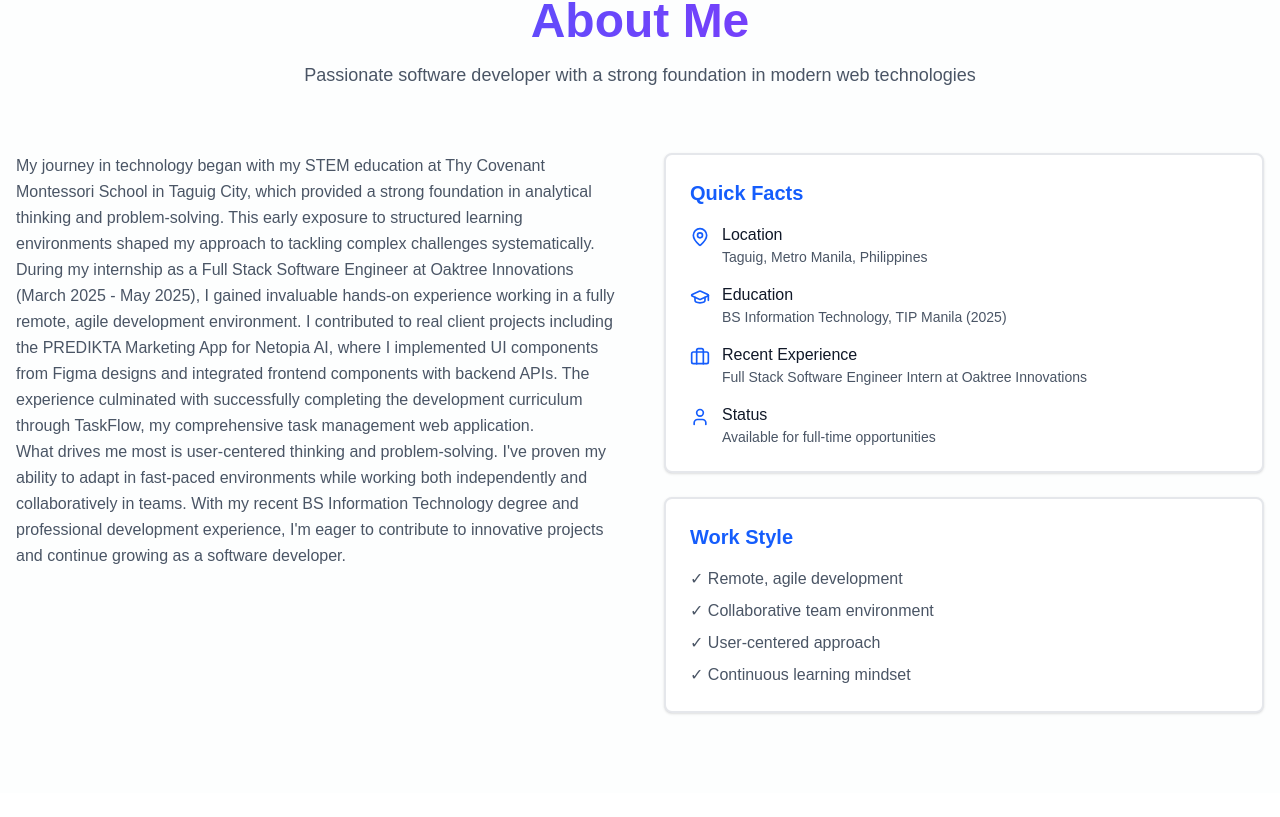
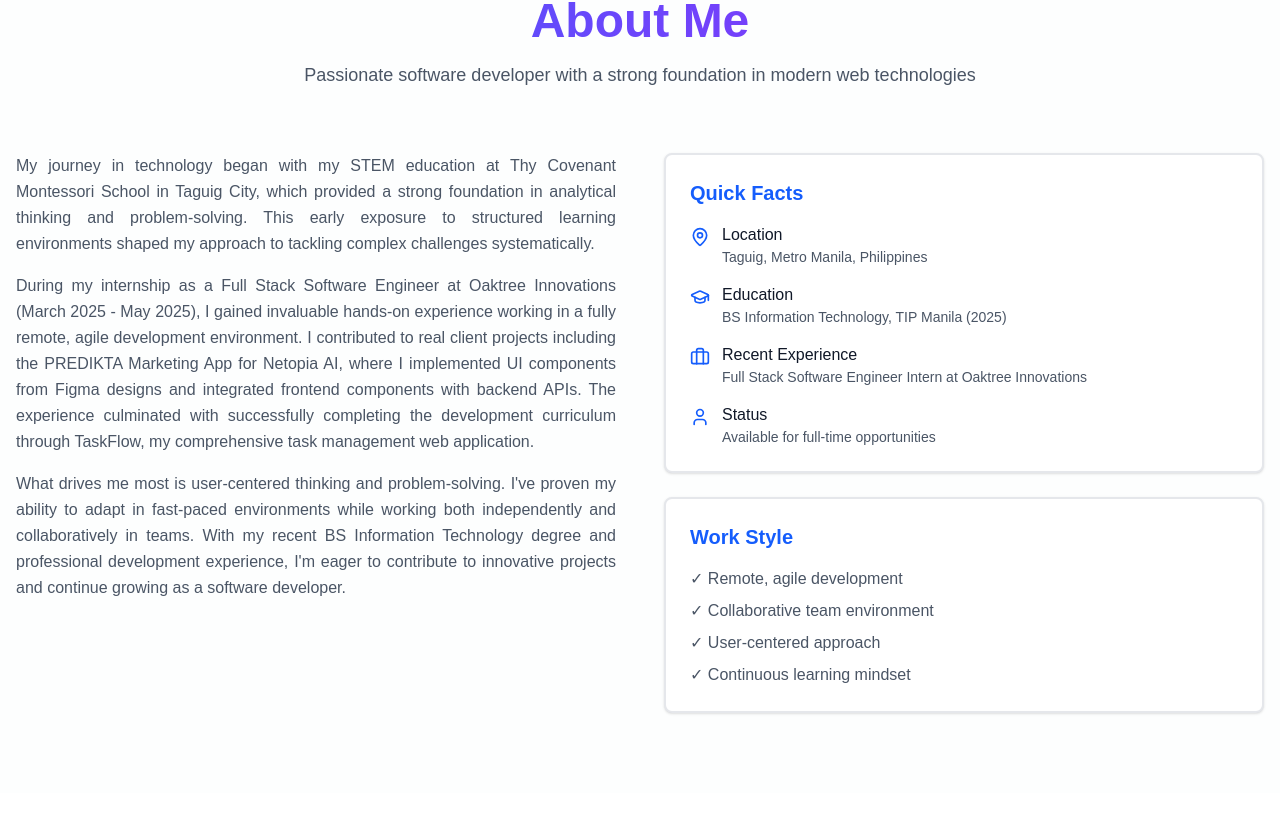
Before and after one commit to reyowner/e-portf, a Next.js app: page / in a window 1280 px wide. Shown: the part 883-1700 px from the top of the page. Built offline with nearby package versions, Linux system fonts and the light colour scheme.

Commit message:
working download resume; update contents

```diff
--- a/src/components/AboutMe.tsx
+++ b/src/components/AboutMe.tsx
@@ -28,13 +28,13 @@ const About: React.FC = () => {
         <div className="grid lg:grid-cols-2 gap-12 items-start">
           <div className="space-y-6">
             <div className="prose prose-lg max-w-none">
-              <p className="text-gray-600 dark:text-gray-400 leading-relaxed">
+              <p className="mb-4 text-gray-600 dark:text-gray-400 leading-relaxed text-justify">
                 My journey in technology began with my STEM education at Thy Covenant Montessori School in Taguig City,
                 which provided a strong foundation in analytical thinking and problem-solving. This early exposure to
                 structured learning environments shaped my approach to tackling complex challenges systematically.
               </p>
 
-              <p className="text-gray-600 dark:text-gray-400 leading-relaxed">
+              <p className="mb-4 text-gray-600 dark:text-gray-400 leading-relaxed text-justify">
                 During my internship as a Full Stack Software Engineer at Oaktree Innovations (March 2025 - May 2025),
                 I gained invaluable hands-on experience working in a fully remote, agile development environment. I
                 contributed to real client projects including the PREDIKTA Marketing App for Netopia AI, where I
@@ -43,7 +43,7 @@ const About: React.FC = () => {
                 comprehensive task management web application.
               </p>
 
-              <p className="text-gray-600 dark:text-gray-400 leading-relaxed">
+              <p className="mb-4 text-gray-600 dark:text-gray-400 leading-relaxed text-justify">
                 What drives me most is user-centered thinking and problem-solving. I&apos;ve proven my ability to adapt
                 in fast-paced environments while working both independently and collaboratively in teams. With my recent
                 BS Information Technology degree and professional development experience, I&apos;m eager to contribute
--- a/src/components/Experience.tsx
+++ b/src/components/Experience.tsx
@@ -19,7 +19,7 @@ const Experience: React.FC = () => {
         "Gained valuable hands-on experience in real-world software development",
         "Improved technical proficiency, problem-solving skills, and team communication",
       ],
-      technologies: ["React.js", "Next.js", "FastAPI", "Python", "Figma", "Git", "Agile Development"],
+      technologies: ["React.js", "Next.js", "FastAPI", "Python", "Figma to Code", "Git", "Agile Development"],
     },
     {
       title: "Bachelor of Science in Information Technology",
--- a/src/components/Hero.tsx
+++ b/src/components/Hero.tsx
@@ -68,17 +68,21 @@ const Hero: React.FC = () => {
           <div className="flex flex-wrap justify-center gap-4 mb-8 animate-fade-in-up">
             <button
               onClick={() => scrollToSection("projects")}
-              className="inline-flex items-center justify-center px-8 py-3 text-lg rounded-md bg-blue-600 hover:bg-blue-700 text-white font-medium transition-colors"
+              className="cursor-pointer inline-flex items-center justify-center px-8 py-3 text-lg rounded-md bg-blue-600 hover:bg-blue-700 text-white font-medium transition-colors"
             >
               View My Work
             </button>
-            <button className="inline-flex items-center justify-center px-8 py-3 text-lg rounded-md border-2 border-gray-300 dark:border-gray-600 hover:bg-blue-600 hover:border-blue-600 hover:text-white dark:hover:bg-blue-600 dark:hover:border-blue-600 text-gray-800 dark:text-gray-200 font-medium transition-all duration-300">
+            <a
+              href="/RReoner_Resume.pdf"
+              download
+              className="inline-flex items-center justify-center px-8 py-3 text-lg rounded-md border-2 border-gray-300 dark:border-gray-600 hover:bg-blue-600 hover:border-blue-600 hover:text-white dark:hover:bg-blue-600 dark:hover:border-blue-600 text-gray-800 dark:text-gray-200 font-medium transition-all duration-300"
+            >
               <Download className="mr-2 h-5 w-5" />
               Download Resume
-            </button>
+            </a>
             <button
               onClick={() => scrollToSection("contact")}
-              className="inline-flex items-center justify-center px-8 py-3 text-lg rounded-md border-2 border-gray-300 dark:border-gray-600 hover:bg-blue-600 hover:border-blue-600 hover:text-white dark:hover:bg-blue-600 dark:hover:border-blue-600 text-gray-800 dark:text-gray-200 font-medium transition-all duration-300"
+              className="cursor-pointer inline-flex items-center justify-center px-8 py-3 text-lg rounded-md border-2 border-gray-300 dark:border-gray-600 hover:bg-blue-600 hover:border-blue-600 hover:text-white dark:hover:bg-blue-600 dark:hover:border-blue-600 text-gray-800 dark:text-gray-200 font-medium transition-all duration-300"
             >
               <Mail className="mr-2 h-5 w-5" />
               Get In Touch
--- a/src/components/Projects.tsx
+++ b/src/components/Projects.tsx
@@ -35,7 +35,7 @@ const Projects: React.FC = () => {
       "Participated in code reviews and team meetings",
       "Ensured responsive design across devices",
     ],
-    technologies: ["React.js", "Next.js", "Figma", "API Integration", "Agile/Scrum"],
+    technologies: ["React.js", "Next.js", "Figma to Code", "API Integration", "Agile/Scrum"],
     professional: true,
   }
 
```
Also changed, not shown: 1 other file (tests, documents, lock files or other folders).
